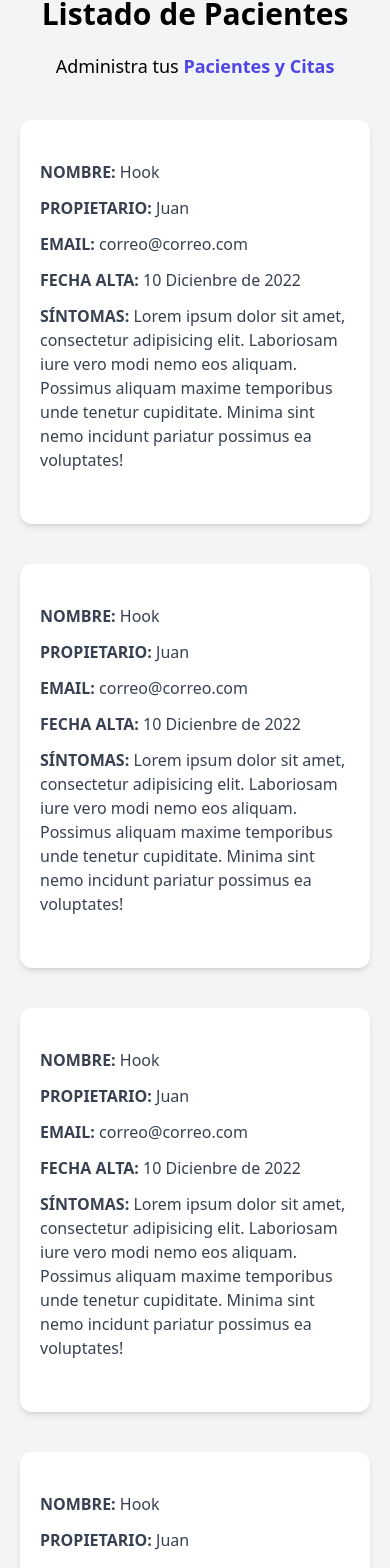
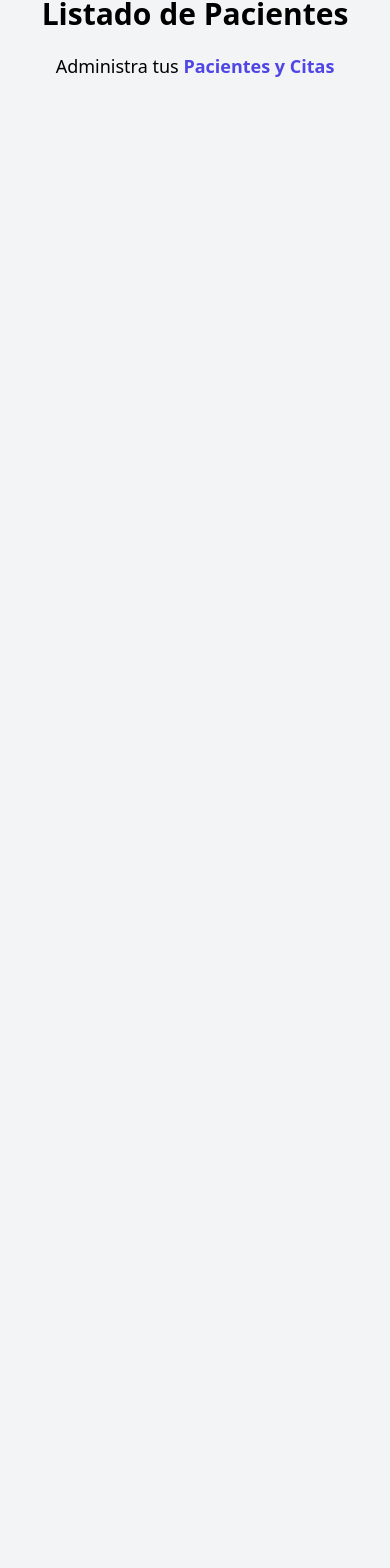
Before and after one commit to adisonsud/citasVeterinariaReact, a React (Vite) app: page / in a window 390 px wide. Shown: the part 1080-2648 px from the top of the page. After the commit the page ends 1160 px from the top, so only its background shows below. Built offline with nearby package versions, Linux system fonts and the light colour scheme.

Commit message:
arreglos

```diff
--- a/src/App.jsx
+++ b/src/App.jsx
@@ -22,7 +22,9 @@ function App() {
           setPacientes = { setPacientes } // enviar a formularios
         />
 
-        <ListadoPacientes/>
+        <ListadoPacientes
+          pacientes = {pacientes}
+        />
       </div>
     </div>
   )
--- a/src/components/Error.jsx
+++ b/src/components/Error.jsx
@@ -11,7 +11,7 @@
 const Error = ({children}) => {
   return (
     <div className="bg-red-900 text-white text-center p-3 uppercase font-bold mb-3 rounded-md">
-      <p>{children}</p>
+      {children}
     </div>
   )
 }
--- a/src/components/Formulario.jsx
+++ b/src/components/Formulario.jsx
@@ -32,7 +32,7 @@ const Formulario = ({pacientes, setPacientes}) => {
       }
       setPacientes([...pacientes, objetoPaciente])
 
-      //Reiniciar el forn
+      //Reiniciar el forn(cada vez q envie el form se vacea)
       setNombre('')
       setPropietario('')
       setEmail('')
@@ -51,7 +51,8 @@ const Formulario = ({pacientes, setPacientes}) => {
         <span className="text-indigo-600 font-bold">Adminístralos</span>
       </p>
 
-      <form
+      <form /* inicio del formulario */
+
       // parte 2- para ecribir en el form y este haga visible lo que se va escribiendo
       onSubmit={handleSubmit}
       className="bg-white shadow-xl rounded-lg px-5 py-10 mb-10"
@@ -59,11 +60,12 @@ const Formulario = ({pacientes, setPacientes}) => {
         {/* una forma de importar el mensaje de error */}
         {/* {error && <Error mensaje='Todos los campos son obligatorios'/>} */}
 
-        {/* otra forma de importar el mensaje de error */}
-        {error && <Error><p>Todos los campos son obligatorios</p></Error>}
+        {/* otra forma de importar el children de error */}
+        { error && <Error><p>Todos los campos son obligatorios</p></Error>}
 
         {/* Nombre de la Mascota*/}
         <div className="mb-5">
+          {/* htmlFor-> clickear en cualquier lado para editar algo*/}
           <label htmlFor="mascota" className="block text-gray-700 uppercase font-bold">Nombre Mascota</label>
           <input
             id="mascota"
--- a/src/components/Header.jsx
+++ b/src/components/Header.jsx
@@ -1,9 +1,13 @@
 function Header() {
 
   return (
-    <h1 className="font-black text-5xl text-center md:w-4/5 mx-auto">
+    <h1 /* add css con tailwind css al h1 */
+    className="font-black text-5xl text-center md:w-4/5 mx-auto">
     Seguimiento Pacientes {""}
-      <span className="text-indigo-600">Veterinaria
+
+      <span /* add color */
+      className="text-indigo-600">
+      Veterinaria
       </span>
 
     </h1>
--- a/src/components/ListadoPacientes.jsx
+++ b/src/components/ListadoPacientes.jsx
@@ -1,6 +1,7 @@
 import Paciente from "./Paciente";
 
-const ListadoPacientes = () =>{
+const ListadoPacientes = ({pacientes}) =>{
+  console.log(pacientes);
   return (
     <div className="md:w-1/2 lg:w-3/5 md:h-screen md:overflow-y-scroll">
       <h2 className="font-black text-3xl text-center">Listado de Pacientes</h2>
@@ -10,12 +11,12 @@ const ListadoPacientes = () =>{
         <span className="text-indigo-600 font-bold">Pacientes y Citas</span>
       </p>
 
-      <Paciente/>
-      <Paciente/>
-      <Paciente/>
-      <Paciente/>
-      <Paciente/>
-      <Paciente/>
+      {pacientes.map( paciente => (
+        <Paciente
+          paciente = {paciente}
+        />
+      ))}
+
 
     </div>
   )
--- a/src/components/Paciente.jsx
+++ b/src/components/Paciente.jsx
@@ -1,4 +1,4 @@
-const Paciente = () => {
+const Paciente = ({paciente}) => {
   return (
     <div className="mx-5 my-10 bg-white shadow-md px-5 py-10 rounded-xl ">
         <p className="font-bold mb-3 text-gray-700 uppercase">Nombre: {''}
```
